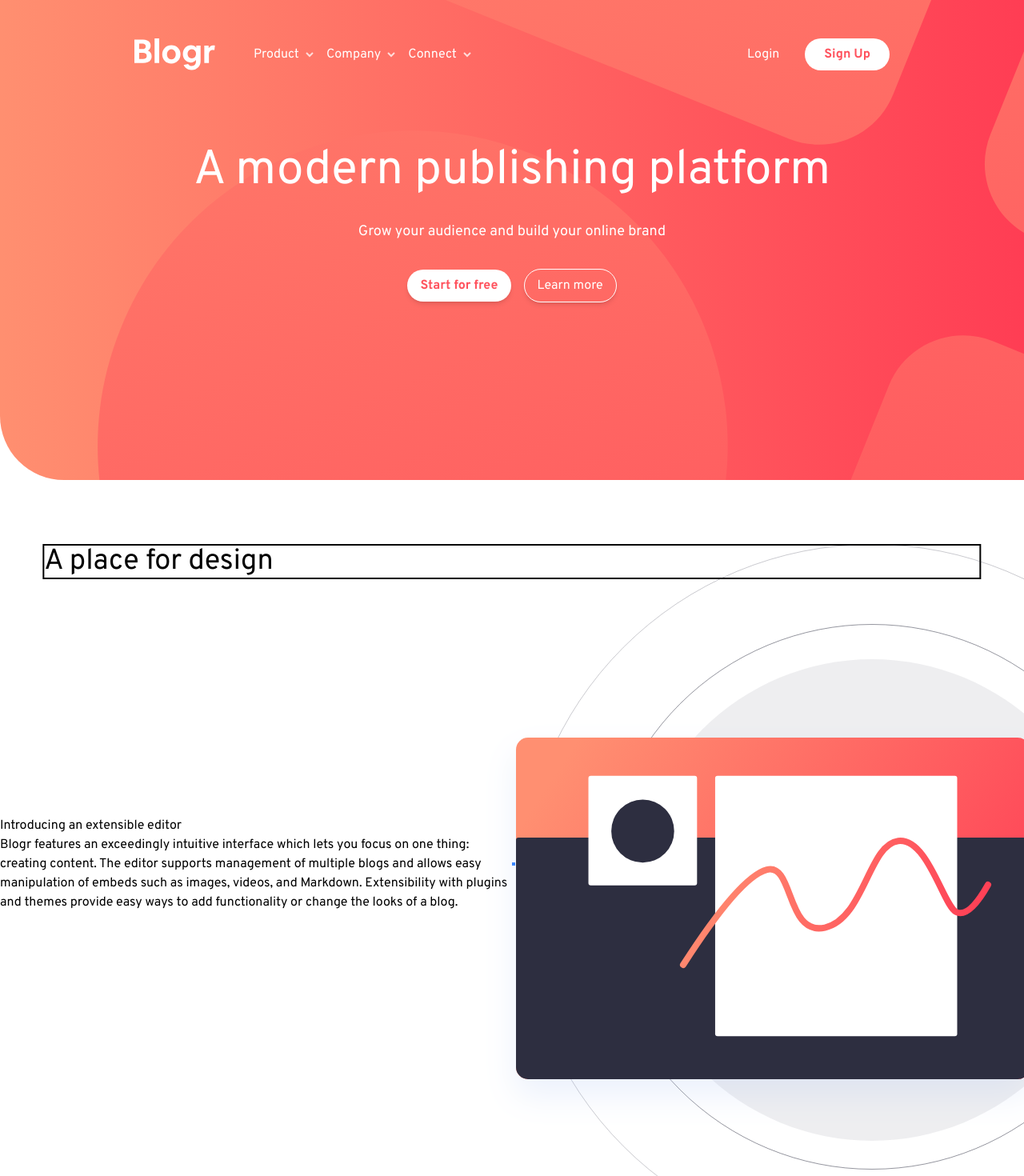
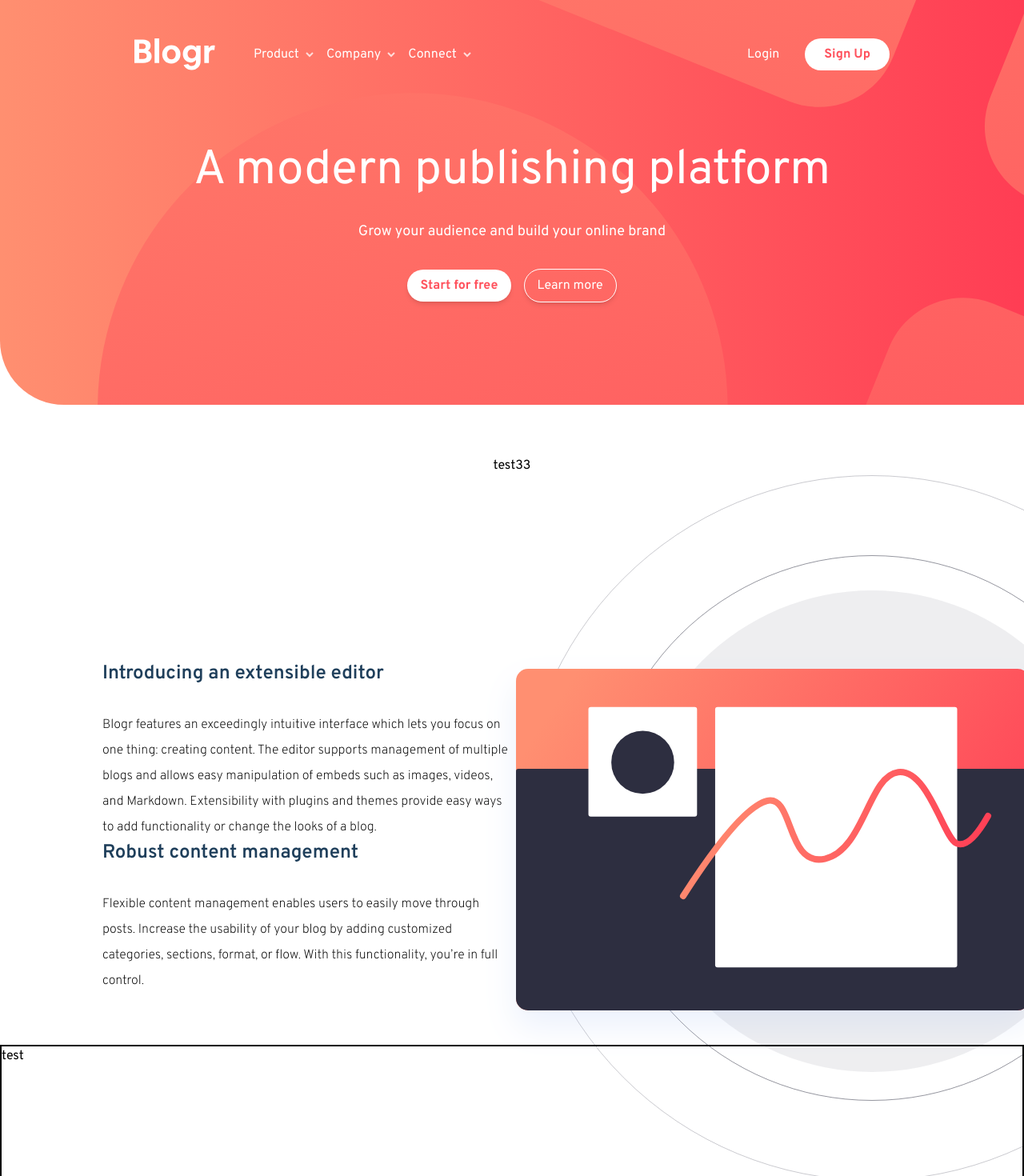
Before and after one commit to mikedeleon9/Blog-Landing-Page, a React (Vite) app: page / in a window 1280 px wide. Shown: the top 1470 px of the page at 80% size. Built offline with nearby package versions, Linux system fonts and the light colour scheme.

Commit message:
done for the night

```diff
--- a/src/App.jsx
+++ b/src/App.jsx
@@ -1,15 +1,16 @@
 
 import Header from './components/Header'
 import DesignComponent from './components/DesignComponent'
-
+import ArtComponent from './components/ArtComponent'
 
 function App() {
 
 
   return (
-    <div className="h-screen">
+    <div className="overflow-x-hidden">
     <Header />
     <DesignComponent />
+    <ArtComponent />
     </div>
   )
 }
--- /dev/null
+++ b/src/components/ArtComponent.jsx
@@ -0,0 +1,7 @@
+
+
+export default function ArtComponent(){
+    return(
+        <div className="border-2 min-h-screen">test</div>
+    )
+}
--- a/src/components/DesignComponent.jsx
+++ b/src/components/DesignComponent.jsx
@@ -2,20 +2,24 @@ import editorLogo from "../images/illustration-editor-desktop.svg";
 
 export default function DesignComponent(){
     return (
-        <div className="overflow-clip h-full relative top-20">
-            <h2 className="left-1/2 border-2  -translate-x-1/2 w-11/12 absolute text-4xl">A place for design</h2>
-            <div className="design-div flex items-center h-full relative">
+        <div className=" min-h-screen  flex flex-col ">
+             <h2 className="text-center  z-10 mt-16">test33</h2>
+            <div className="design-div  relative   flex-col md:flex-row items-center md:items-start flex ">
 
-                <div className="w-1/2">
-                    <p>Introducing an extensible editor</p>
-                    <p>Blogr features an exceedingly intuitive interface which lets you focus on one thing: creating content. The editor supports management of multiple blogs and allows easy manipulation of embeds such as images, videos, and Markdown. Extensibility with plugins and themes provide easy ways to add functionality or change the looks of a blog.</p>
+                <div className=" px-32 flex-1 flex flex-col  mt-58  text-base/8">
+                   <div>
+                        <p className="text-2xl mb-8 text-darkBlue font-semibold">Introducing an extensible editor</p>
+                        <p className="text-graish font-extralight">Blogr features an exceedingly intuitive interface which lets you focus on one thing: creating content. The editor supports management of multiple blogs and allows easy manipulation of embeds such as images, videos, and Markdown. Extensibility with plugins and themes provide easy ways to add functionality or change the looks of a blog.</p>
+                    </div>
+                    <div>
+                        <p className="text-2xl mb-8 text-darkBlue font-semibold">Robust content management</p>
+                        <p className="text-graish font-extralight">Flexible content management enables users to easily move through posts. Increase the usability of your blog by adding customized categories, sections, format, or flow. With this functionality, you’re in full control.</p>
+                    </div>
                 </div>
 
-                <div className="border-2 border-blue-500">
-            <img className=" editorImage" src={editorLogo} alt="" />
-            </div>
-
-
+               <div className=" flex-1">
+                    <img className=" editorImage " src={editorLogo} alt="" />
+                </div>
             </div>
         </div>
     )
--- a/src/components/Header.jsx
+++ b/src/components/Header.jsx
@@ -7,11 +7,11 @@ export default function Header(){
     const headerItems = ["Product", "Company", "Connect"]
 
     return(
-        <div className="  header-div h-3/4 flex flex-col  gap-12">
-            <div className="flex items-center justify-between px-42 py-12 ">
+        <div className=" header-div pb-32 flex flex-col  gap-12">
+            <div className="flex items-center justify-between px-42 py-12">
 
           <header className="flex items-center gap-12">
-           <img src={mainLogo} alt="main-logo" />
+           <img className="" src={mainLogo} alt="main-logo" />
             <ul className="flex items-center gap-4 text-white ">
             {headerItems.map(item => {
                 return (
--- a/src/index.css
+++ b/src/index.css
@@ -4,6 +4,8 @@
   --color-customRed : hsl(356, 100%, 66%);
   --color-customWhite: hsl(0, 0%, 100%);
   --color-hoverRed: hsl(355, 100%, 74%);
+  --color-darkBlue: hsl(208, 49%, 24%);
+  --color-grayish: hsl(207, 13%, 34%);
 }
 
 *{
@@ -12,6 +14,7 @@
 
 body{
  background: var(--color-customWhite);
+
 }
 
 .header-div{
@@ -27,9 +30,11 @@ body{
 
 .editorImage{
   position: absolute;
-  top: 0;
+  top: 20;
   right: -250px;
 }
+
+
 
 /* .design-div{
   background: url("./images/illustration-editor-desktop.svg");
```
